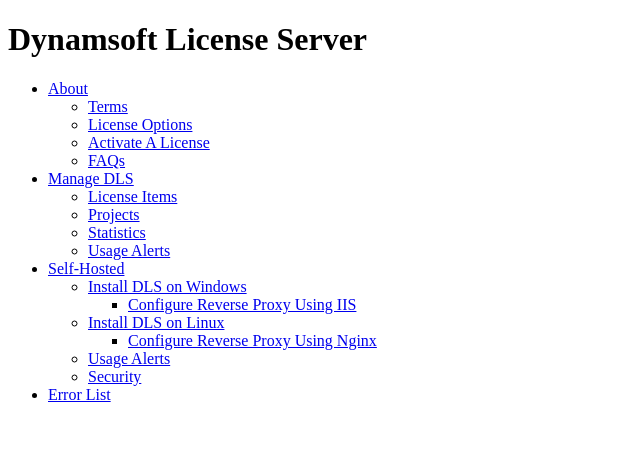
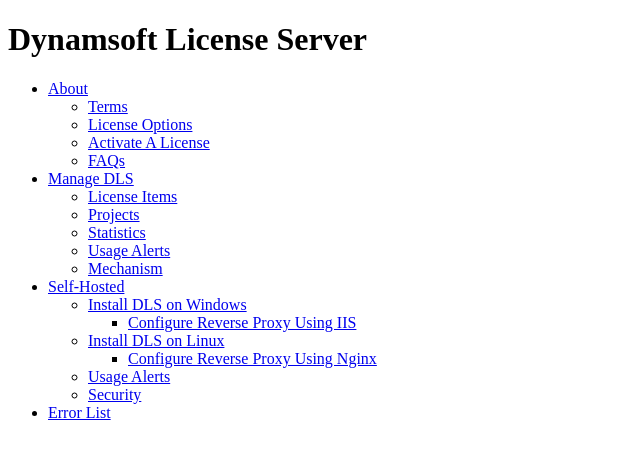
Before and after one commit to dynamsoft-docs/license-server-docs, a Jekyll site: the page built from index.md, in a window 1280 px wide, cut to the strip 208-964 px from the top of the page. Shown: the top 459 px of the strip, without its empty margins (0-640 px from the left). Built offline with Jekyll 4.4.1, drawn with Linux system fonts in a browser that asks for light colours; comment, search, counter and statistics services are not loaded.

Commit message:
Added mechanism to the side menu

```diff
--- a/index.md
+++ b/index.md
@@ -18,6 +18,7 @@
     - [Projects]({{site.common}}project.html)
     - [Statistics]({{site.common}}statistics.html)
     - [Usage Alerts]({{site.common}}usagealerts.html)
+    - [Mechanism]({{site.common}}mechanism.html)
 * [Self-Hosted]({{site.selfhosted}}index.html)
     - [Install DLS on Windows]({{site.selfhosted}}DLSonwindows.html)
         - [Configure Reverse Proxy Using IIS]({{site.selfhosted}}configurereverseproxyusingiis.html)
```
